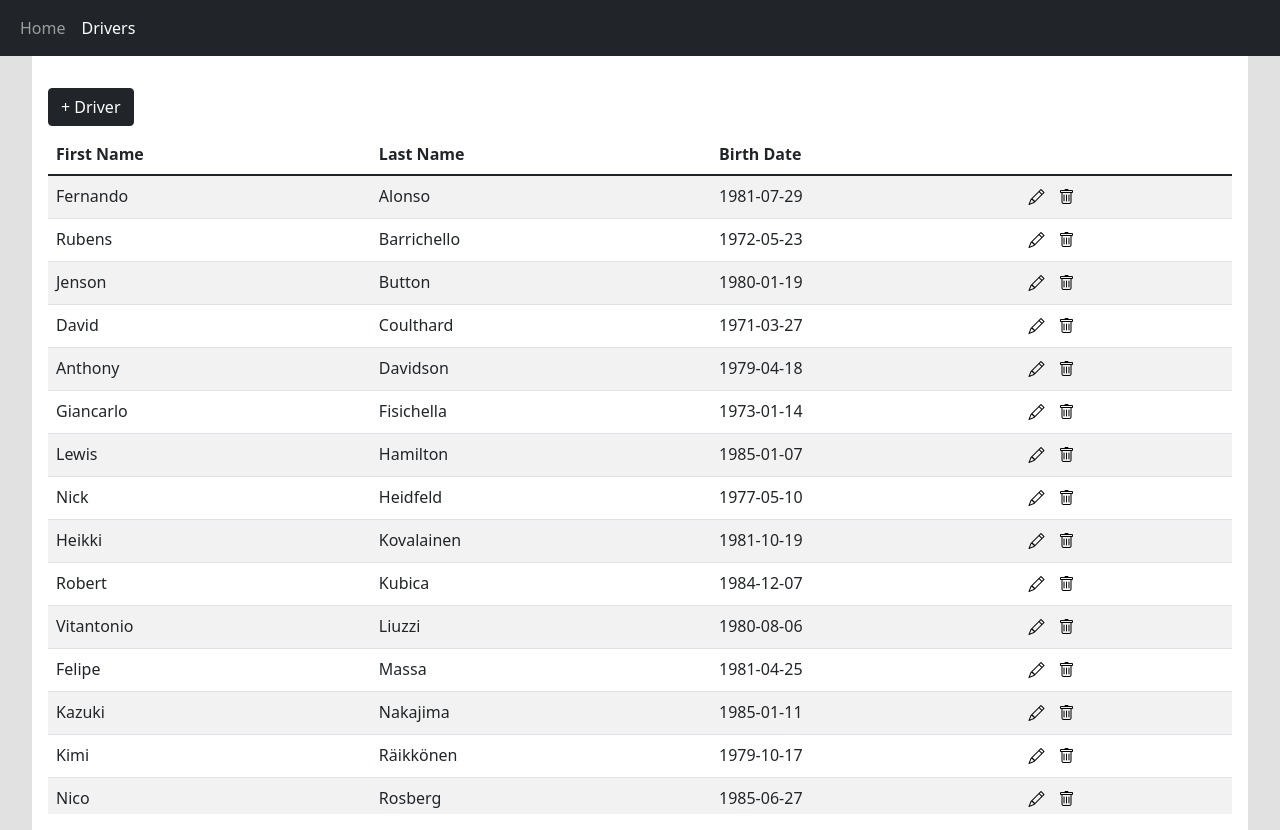
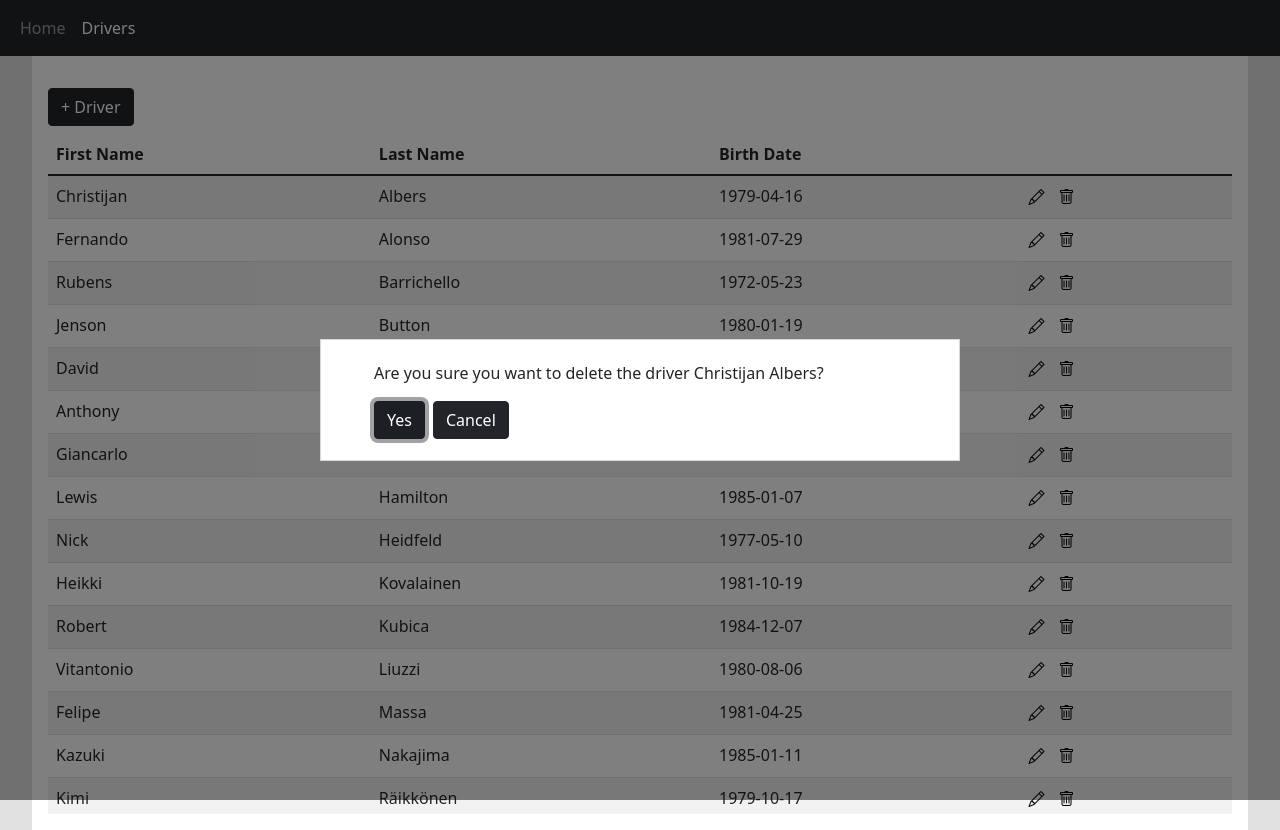
Before and after one commit to nahux/laravel-react-test, a React (Create React App) app: page /driver/list in a window 1280 px wide. Both pictures are taken after a click on the button 1066 px from the left and 197 px from the top of the page. Built offline with nearby package versions, Linux system fonts and the light colour scheme.

Commit message:
Added pop up to delete driver button

```diff
--- a/package.json
+++ b/package.json
@@ -12,6 +12,7 @@
     "react": "^18.1.0",
     "react-dom": "^18.1.0",
     "react-router-dom": "^6.3.0",
+    "reactjs-popup": "^2.0.5",
     "web-vitals": "^2.1.4"
   },
   "devDependencies": {
--- a/src/components/Driver/ListDrivers.js
+++ b/src/components/Driver/ListDrivers.js
@@ -1,7 +1,9 @@
 import React, { useContext } from 'react'
 import { Link } from 'react-router-dom'
+import { DriverContext } from './DriverContext';
+import Popup from 'reactjs-popup';
+import 'reactjs-popup/dist/index.css';
 import './Drivers.css'
-import { DriverContext } from './DriverContext';
 
 const ListDrivers = () => {
   const [drivers, setDrivers] = useContext(DriverContext);
@@ -36,7 +38,20 @@ const ListDrivers = () => {
                 <td>{driver.dateOfBirth}</td>
                 <td>
                   <Link to={`/driver/edit/${driver.driverId}`} className='action-button me-2'><i className="bi bi-pencil"></i></Link>
-                  <button onClick={() => deleteDriver(driver.driverId)} className='action-button'><i className="bi bi-trash"></i></button>
+                  <Popup
+                    trigger={<button className='action-button'><i className="bi bi-trash"></i></button>}
+                    position="right center"
+                    modal
+                  >
+                    {close => (
+                      <div className='content'>
+                        <p>Are you sure you want to delete the driver {driver.givenName} {driver.familyName}?</p>
+                        <button onClick={() => deleteDriver(driver.driverId)} className='btn btn-dark'>Yes</button>
+                        <button onClick={() => close()} className='btn btn-dark ms-2'>Cancel</button>
+                      </div>
+                    )}
+                  </Popup>
+
                 </td>
               </tr>
             )) : null}
```
Also changed, not shown: 1 other file (tests, documents, lock files or other folders).
